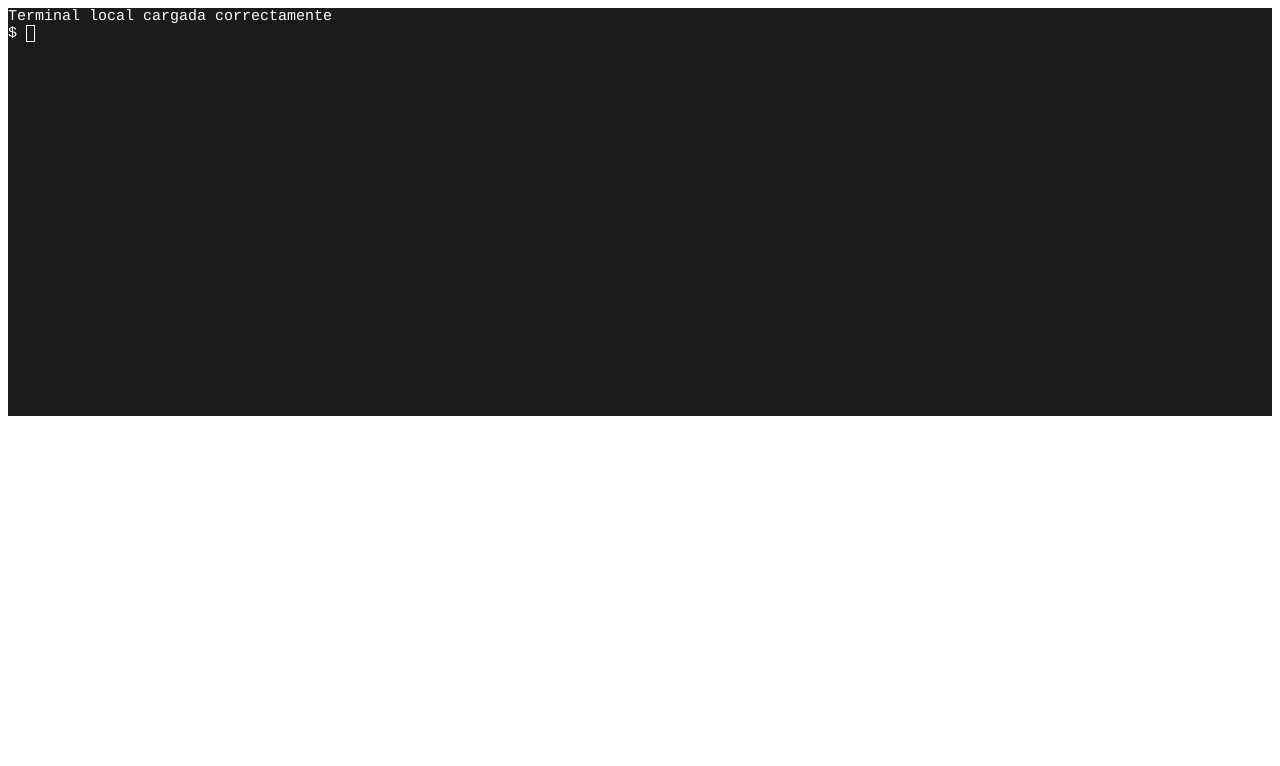
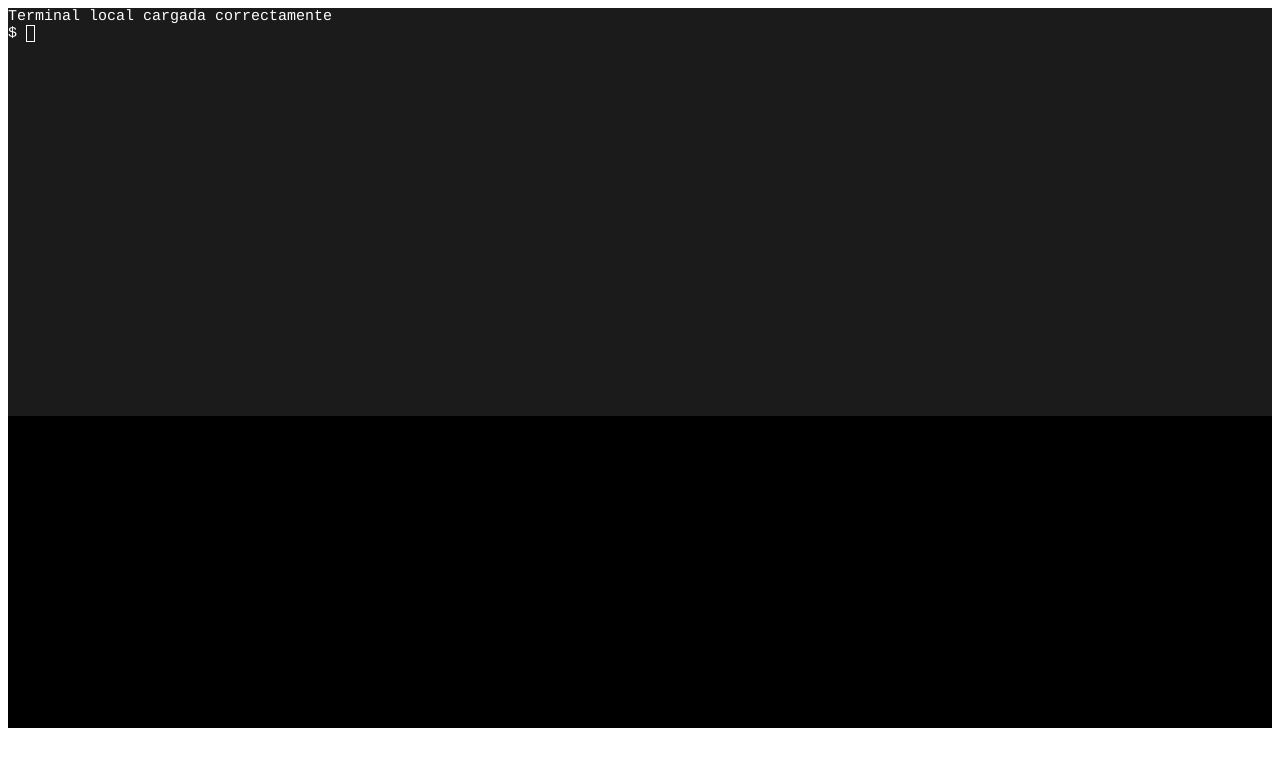
Before and after one commit to MMM-tek/linux, a website: page index.html in a window 1280 px wide. Drawn offline with nearby package versions, Linux system fonts and the light colour scheme.

Commit message:
modified:   index.html

```diff
--- a/index.html
+++ b/index.html
@@ -4,6 +4,12 @@
     <!-- Asegúrate de que las rutas coincidan con tu carpeta node_modules -->
     <link rel="stylesheet" href="node_modules/@xterm/xterm/css/xterm.css" />
     <script src="node_modules/@xterm/xterm/lib/xterm.js"></script>
+    <style>
+  #terminal {
+    height: 90vh; /* Que ocupe casi toda la pantalla */
+    background: black;
+  }
+</style>
   </head>
   <body>
     <div id="terminal"></div>
```
